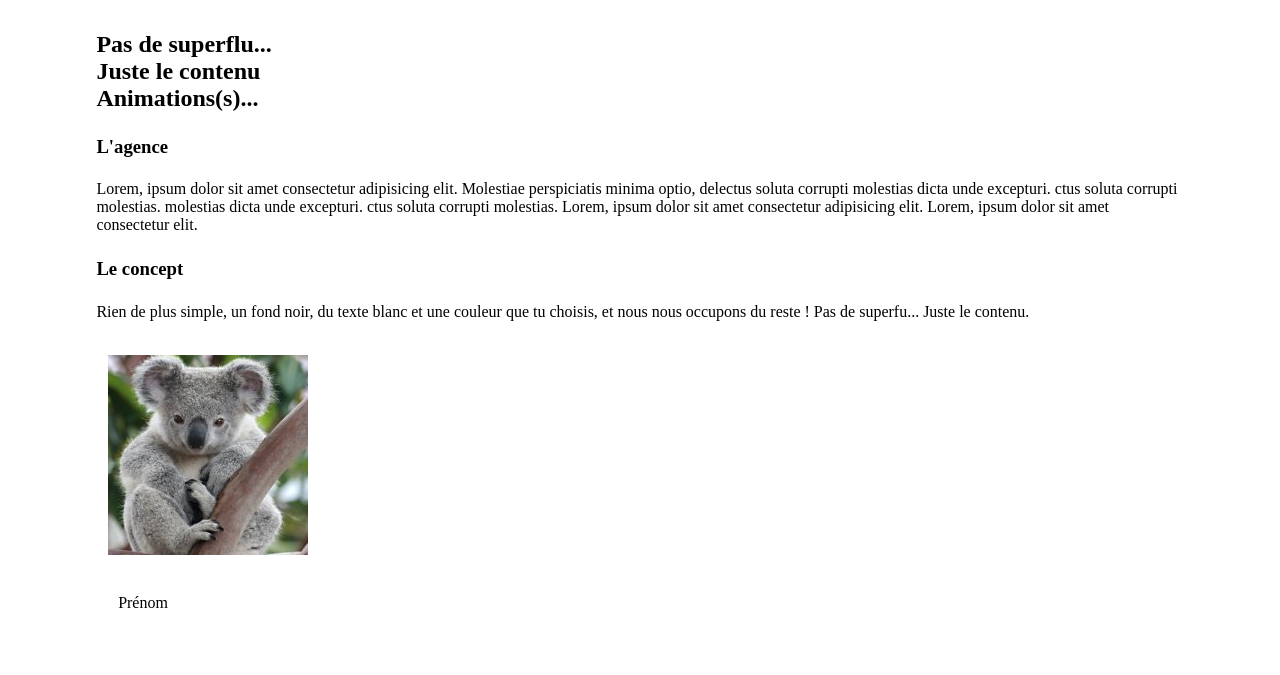
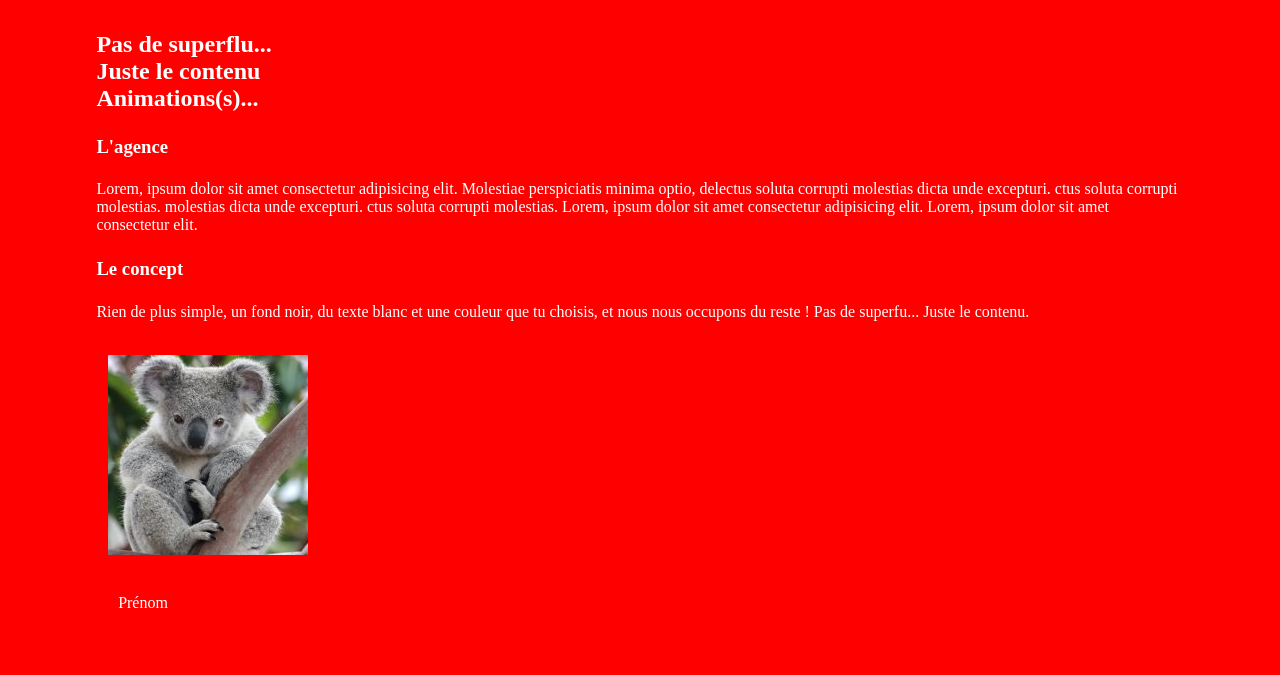
Before and after one commit to ArthurGuez/2020_fil_rouge, a plain HTML site: page index.html in a window 1280 px wide. Shown: the part 125-800 px from the top of the page. Drawn offline with Linux system fonts and the light colour scheme.

Commit message:
test bg rouge

```diff
--- a/stylesheet.css
+++ b/stylesheet.css
@@ -2,6 +2,8 @@
     margin: 2%;
     padding: 0;
     box-sizing: border-box;
+    background-color: red;
+    color: #FFFFFF;
 }
 
 header {
```
